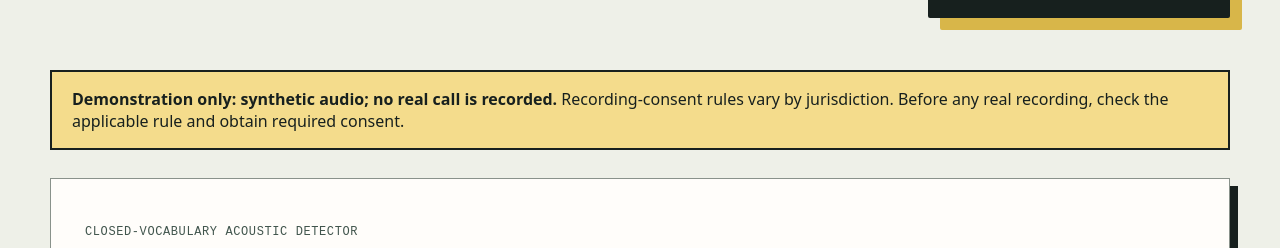
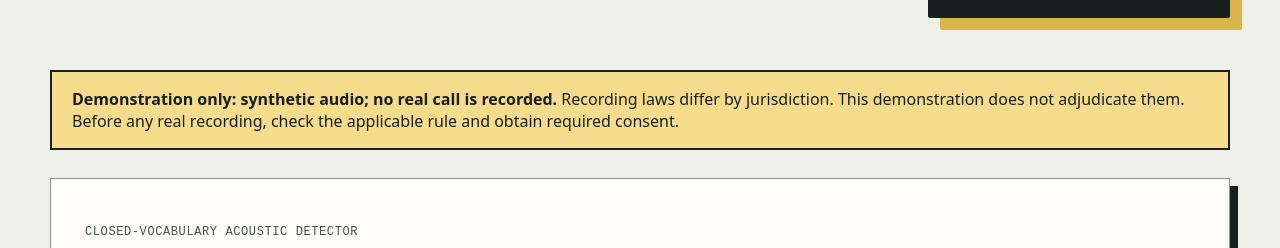
Before and after one commit to hungson175/in-writing-webmcp, a website built with Vite: page index.html in a window 1280 px wide. Shown: the part 488-736 px from the top of the page. Built offline with nearby package versions, Linux system fonts and the light colour scheme; files whose address does not match are found by name.

Commit message:
docs: state the recording-consent rule in the exact required wording
Recording laws differ by jurisdiction and this demonstration does not
adjudicate them. Written test-first against the rendered page.

```diff
--- a/index.html
+++ b/index.html
@@ -38,8 +38,8 @@
 
       <section class="consent" aria-label="Recording consent notice">
         <strong>Demonstration only: synthetic audio; no real call is recorded.</strong>
-        Recording-consent rules vary by jurisdiction. Before any real recording, check the applicable
-        rule and obtain required consent.
+        Recording laws differ by jurisdiction. This demonstration does not adjudicate them. Before
+        any real recording, check the applicable rule and obtain required consent.
       </section>
 
       <section class="demo" aria-labelledby="demo-title">
```
